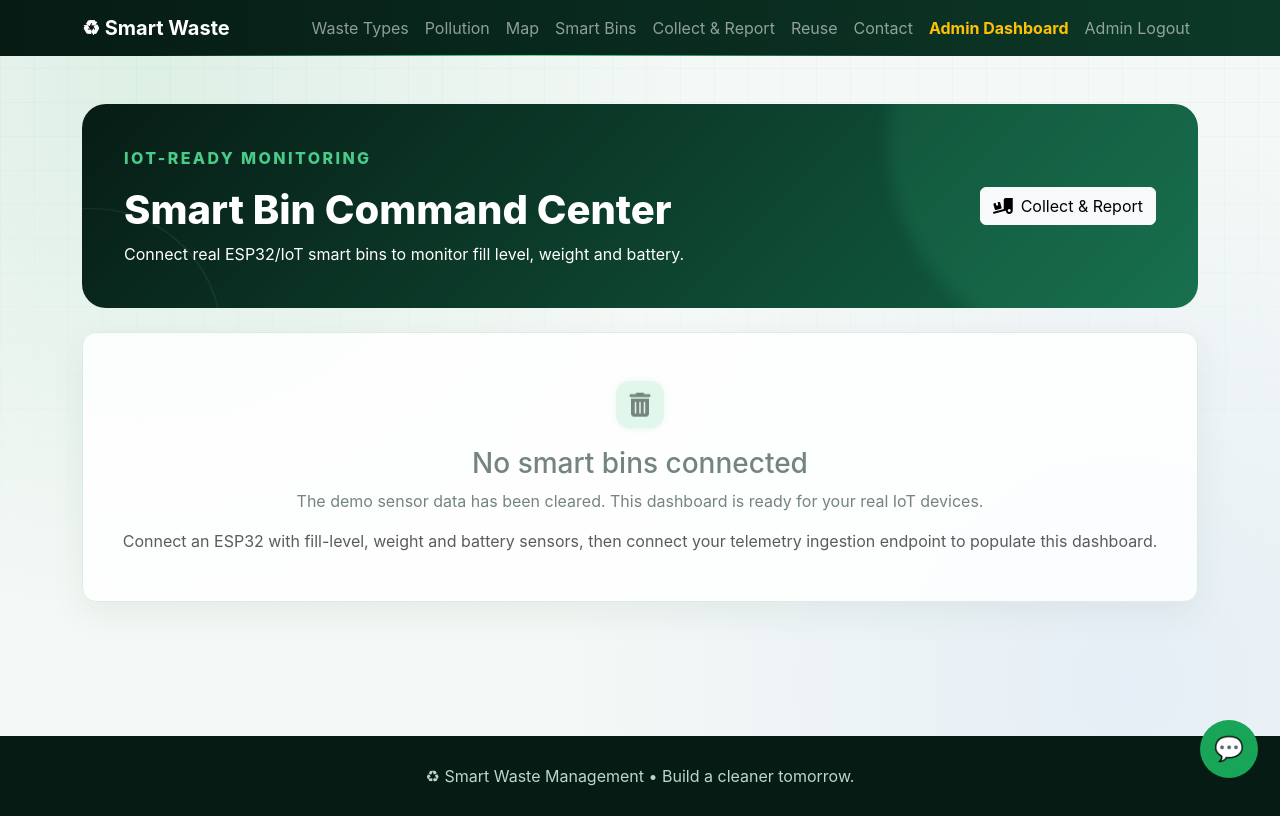
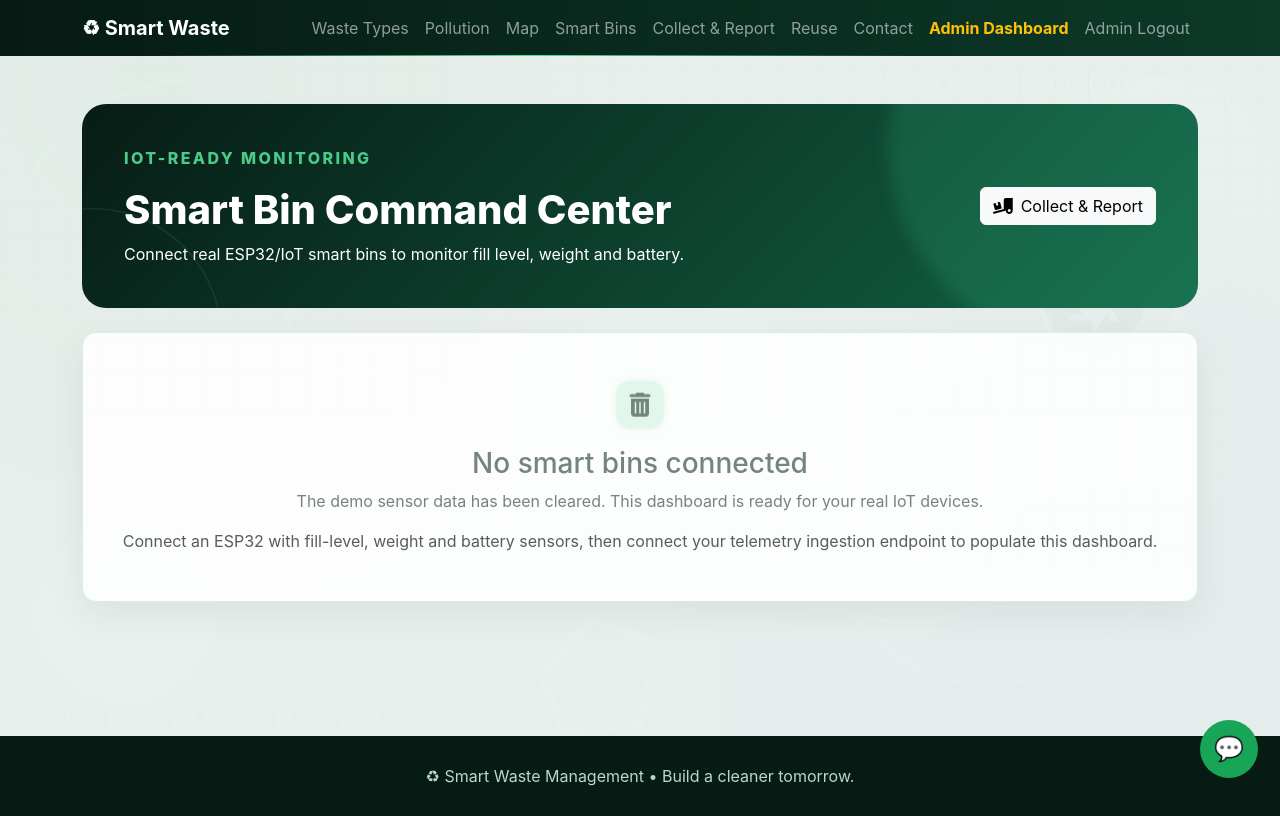
Before and after one commit to Joshna0307/smart-waste-management, a Flask app: page /smart-bins in a window 1280 px wide. Run offline with Flask 3, Linux system fonts and the light colour scheme; the visitor is signed in with stand-in values (Sample User, id 1); data that the repository does not hold is empty.

Commit message:
Add EcoMind animated project background visuals

```diff
--- a/static/css/style.css
+++ b/static/css/style.css
@@ -103,3 +103,12 @@ img:not(.navbar img):hover{filter:saturate(1.06)}
 .auth-logo:after{content:"";position:absolute;inset:-7px;border:1px solid rgba(24,165,88,.24);border-radius:25px;animation:ringPulse 2.8s ease-out infinite}
 @media(max-width:700px){body{animation-duration:30s}.page-shell>.container>*{animation-duration:.45s}.cardx:hover,.stat:hover,.result:hover,.section-panel:hover,.market-card:hover,.bin-card:hover{transform:translateY(-2px)}}
 @media(prefers-reduced-motion:reduce){body,.page-shell>.container>*,.cardx:after,.market-card:after,.bin-card:after,.progress-bar,.auth-logo:after{animation:none!important}*{scroll-behavior:auto!important}}
+
+/* ===== EcoMind project visual background ===== */
+body:after{content:"";position:fixed;inset:0;z-index:-2;pointer-events:none;background-image:linear-gradient(rgba(244,248,246,.93),rgba(244,248,246,.93)),url("../images/ecomind-eco-bg.svg");background-size:auto,cover;background-position:center;background-attachment:fixed;background-repeat:no-repeat;opacity:.72;}
+body:before{z-index:-1;opacity:.55;}
+.hero:before,.hero-mini:before{background:rgba(72,231,167,.13);}
+.hero:after,.hero-mini:after{border-color:rgba(120,239,181,.16);}
+.page-shell{position:relative;}
+.page-shell:before{content:"♻";position:fixed;right:4vw;top:18vh;font-size:clamp(70px,10vw,150px);font-weight:900;color:rgba(24,165,88,.035);pointer-events:none;z-index:-1;animation:ecoFloat 9s ease-in-out infinite;}
+@keyframes ecoFloat{0%,100%{transform:translate3d(0,0,0) rotate(-5deg)}50%{transform:translate3d(-18px,24px,0) rotate(8deg)}}
```
